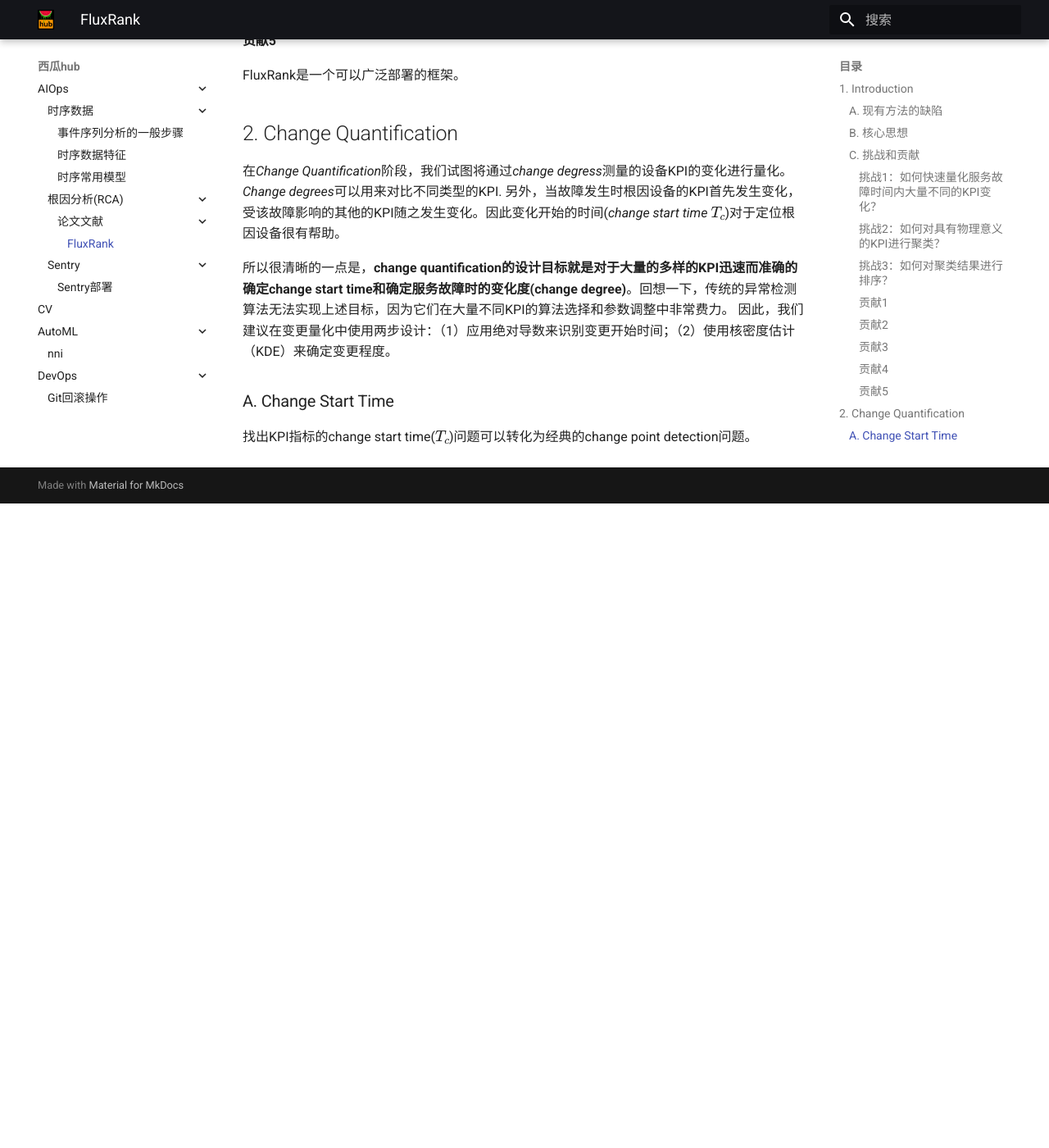
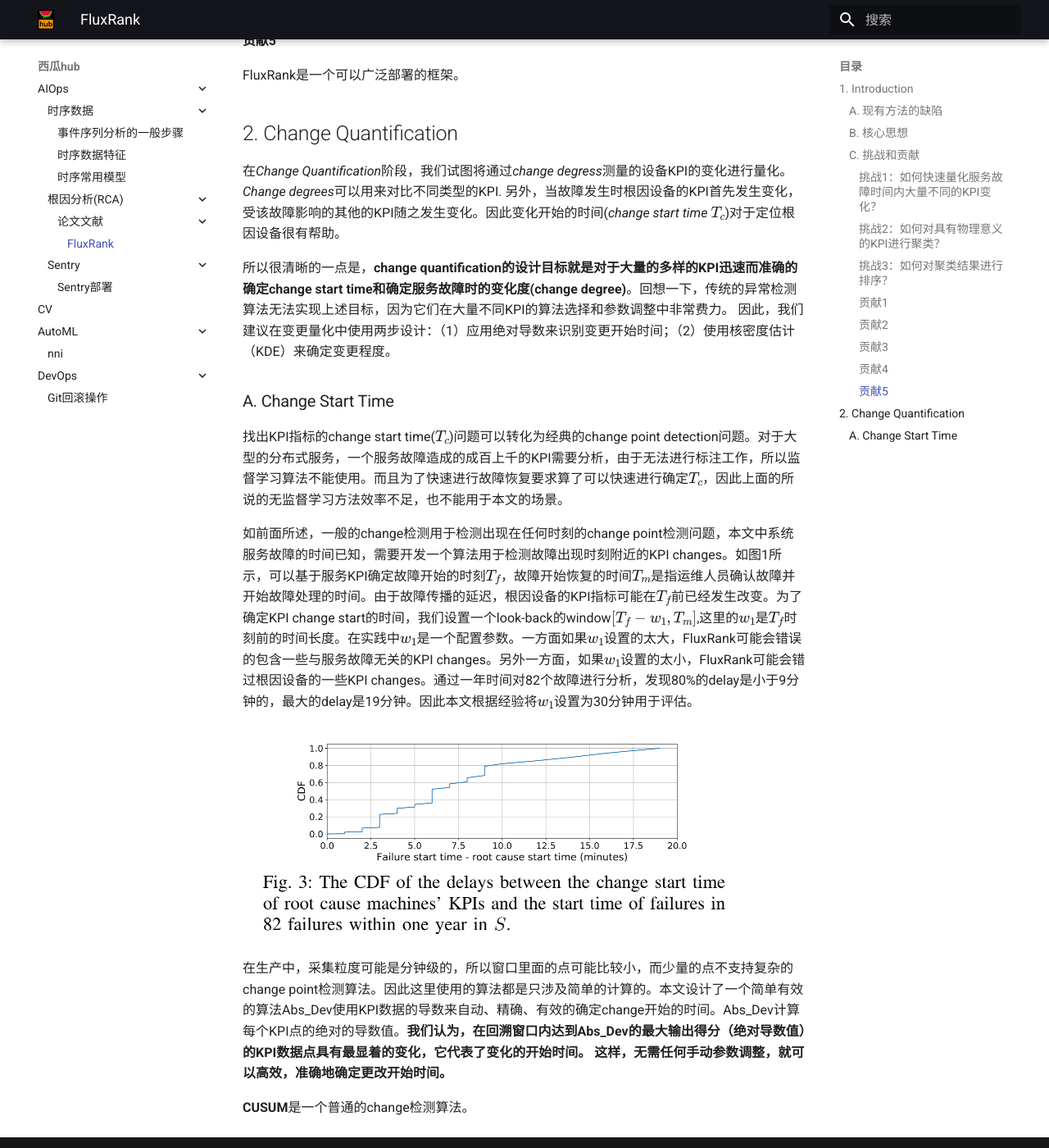
Before and after one commit to ShawnZhang31/notes, an MkDocs documentation site: the page built from docs/aiops/rca/paper/fluxrank/fluxrank_paper.md, in a window 1280 px wide and 1400 px high, scrolled down 3731 px. Shown: the whole window at 82% size. Built offline with MkDocs 1.6.1 and Material for MkDocs 9.7.7, drawn with Linux system fonts in a browser that asks for light colours; before the commit the page ends 4345 px from its top, so only the background shows below that.

Commit message:
docs: update documents

```diff
--- a/docs/aiops/rca/paper/fluxrank/fluxrank_paper.md
+++ b/docs/aiops/rca/paper/fluxrank/fluxrank_paper.md
@@ -83,4 +83,12 @@
 所以很清晰的一点是，**change quantification的设计目标就是对于大量的多样的KPI迅速而准确的确定change start time和确定服务故障时的变化度(change degree)**。回想一下，传统的异常检测算法无法实现上述目标，因为它们在大量不同KPI的算法选择和参数调整中非常费力。 因此，我们建议在变更量化中使用两步设计：（1）应用绝对导数来识别变更开始时间；（2）使用核密度估计（KDE）来确定变更程度。
 
 ### A. Change Start Time
-找出KPI指标的change start time($T_c$)问题可以转化为经典的change point detection问题。
+找出KPI指标的change start time($T_c$)问题可以转化为经典的change point detection问题。对于大型的分布式服务，一个服务故障造成的成百上千的KPI需要分析，由于无法进行标注工作，所以监督学习算法不能使用。而且为了快速进行故障恢复要求算了可以快速进行确定$T_c$，因此上面的所说的无监督学习方法效率不足，也不能用于本文的场景。
+
+如前面所述，一般的change检测用于检测出现在任何时刻的change point检测问题，本文中系统服务故障的时间已知，需要开发一个算法用于检测故障出现时刻附近的KPI changes。如图1所示，可以基于服务KPI确定故障开始的时刻$T_f$，故障开始恢复的时间$T_m$是指运维人员确认故障并开始故障处理的时间。由于故障传播的延迟，根因设备的KPI指标可能在$T_f$前已经发生改变。为了确定KPI change start的时间，我们设置一个look-back的window$[T_f-w_1, T_m]$,这里的$w_1$是$T_f$时刻前的时间长度。在实践中$w_1$是一个配置参数。一方面如果$w_1$设置的太大，FluxRank可能会错误的包含一些与服务故障无关的KPI changes。另外一方面，如果$w_1$设置的太小，FluxRank可能会错过根因设备的一些KPI changes。通过一年时间对82个故障进行分析，发现80%的delay是小于9分钟的，最大的delay是19分钟。因此本文根据经验将$w_1$设置为30分钟用于评估。
+
+![Fig. 3](./res/pastimg-2021-03-31-15-59-15.png)
+
+在生产中，采集粒度可能是分钟级的，所以窗口里面的点可能比较小，而少量的点不支持复杂的change point检测算法。因此这里使用的算法都是只涉及简单的计算的。本文设计了一个简单有效的算法Abs_Dev使用KPI数据的导数来自动、精确、有效的确定change开始的时间。Abs_Dev计算每个KPI点的绝对的导数值。**我们认为，在回溯窗口内达到Abs_Dev的最大输出得分（绝对导数值）的KPI数据点具有最显着的变化，它代表了变化的开始时间。 这样，无需任何手动参数调整，就可以高效，准确地确定更改开始时间。**
+
+**CUSUM**是一个普通的change检测算法。
```
Also changed, not shown: docs/aiops/rca/paper/fluxrank/res/pastimg-2021-03-31-15-59-15.png (added).
